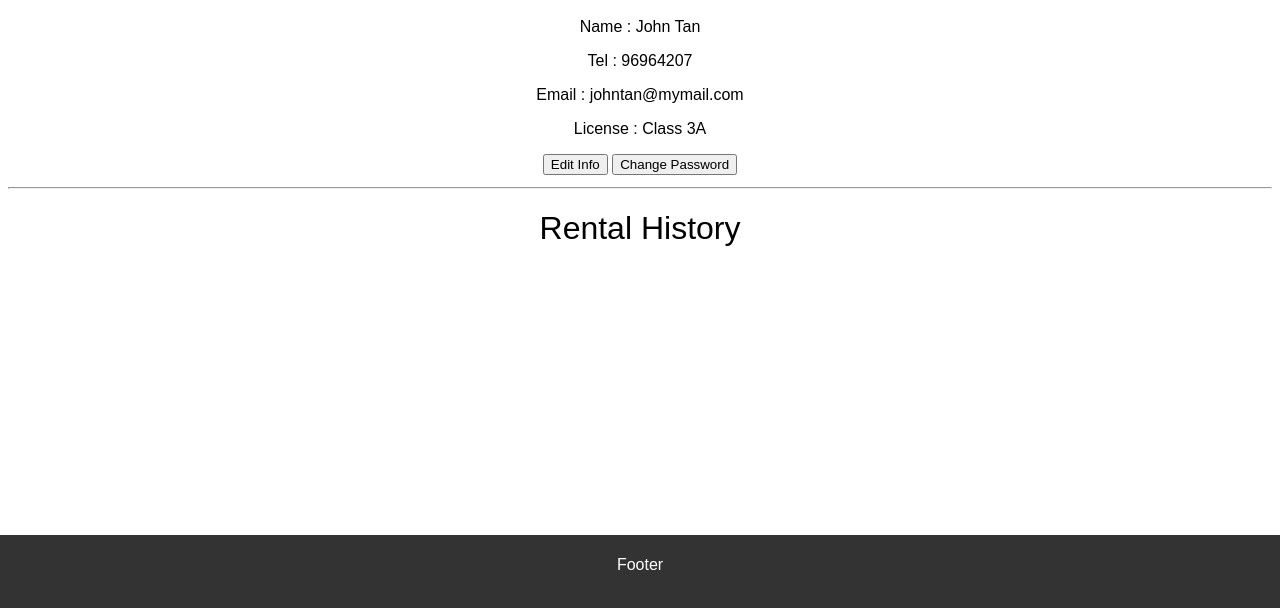
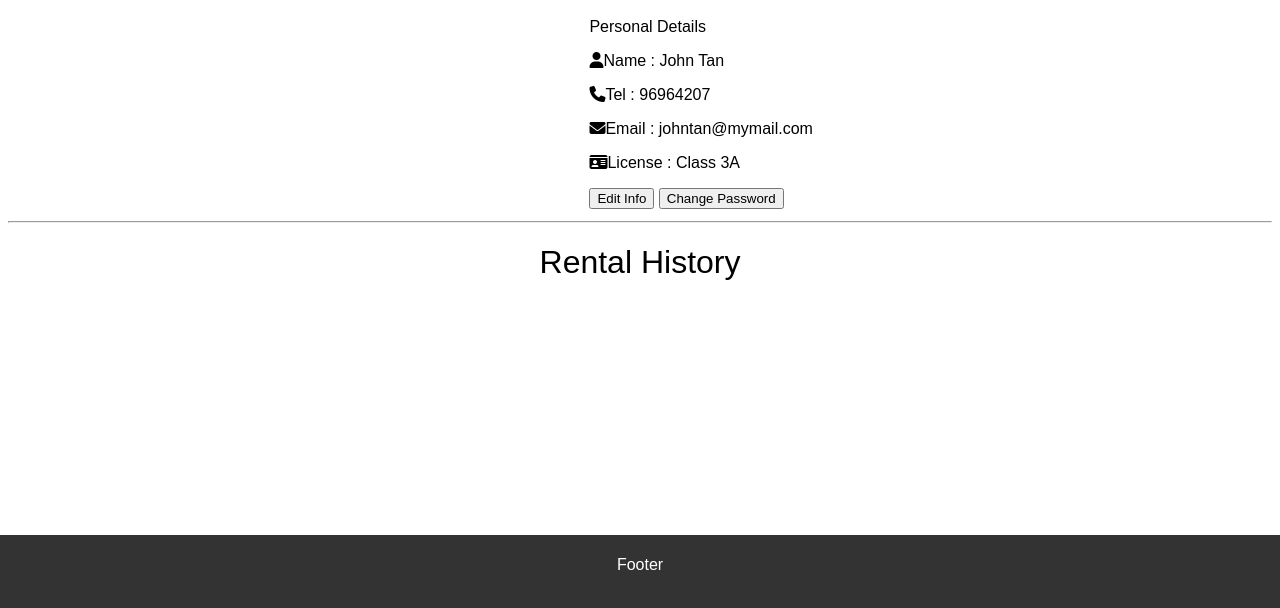
Before and after one commit to ElusiveMirage/WebDev-Assignment-1, a plain HTML site: page profile_page.html in a window 1280 px wide. Shown: the part 176-784 px from the top of the page. Drawn offline with Linux system fonts and the light colour scheme.

Commit message:
Added fancy icons

```diff
--- a/profile_page.html
+++ b/profile_page.html
@@ -24,7 +24,7 @@
         <!-- Load external JavaScript -->
         <script src="scripts.js"></script>
         <script src="jquery-3.6.1.js"></script>
-
+        <script src="https://kit.fontawesome.com/1da6a09d98.js" crossorigin="anonymous"></script>
     </head>
 
     <body style="background-color:rgb(255, 255, 255);" onload="checkUserLogin()">
@@ -35,10 +35,12 @@
         <img src="images/profile_icon.png" alt="test" style="display: block; margin-left: auto; margin-right: auto; width: 10%; height: 10%;">
 
         <div id="profile_info">
-            <p>Name : John Tan </p>
-            <p>Tel : 96964207</p>
-            <p>Email : johntan@mymail.com</p>
-            <p>License : Class 3A</p>
+            <p>Personal Details</p>
+            <i class="fa-solid fa-user" style="float: left; position: relative;"></i><p>Name : John Tan </p>
+            <i class="fa-solid fa-phone" style="float: left; position: relative;"></i> <p>Tel : 96964207</p>
+            <i class="fa-solid fa-envelope" style="float: left; position: relative;"></i> <p>Email : johntan@mymail.com</p>
+            <i class="fa-solid fa-id-card" style="float: left; position: relative;"></i> <p>License : Class 3A</p>
+
             <button id="profile-edit-button" class="profile-edit-button">Edit Info</button>
             <button id="profile-edit-button" class="profile-edit-button">Change Password</button>
         </div>
--- a/styles.css
+++ b/styles.css
@@ -214,11 +214,13 @@ p1 {
 
 /* Profile page css */
 #profile_info {
-  position: relative;
+  display: block;
   width: 30%;
+  margin: auto;
+  margin-left: 46%;
   color: black;
   font-family: "montserrat", sans-serif;
-  text-align: center;
+  text-align: justify;
 }
 
 /* Topnav bar stuff */
```
